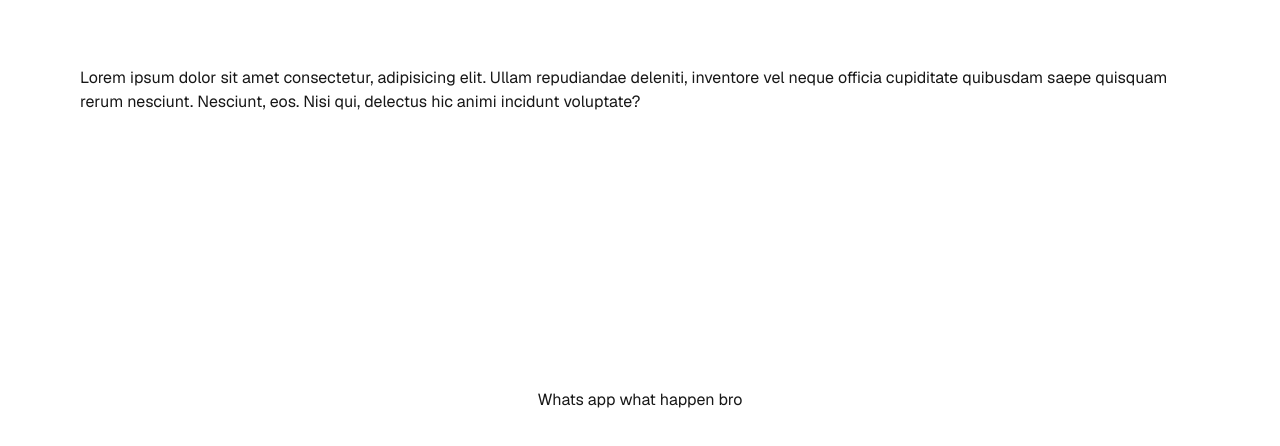
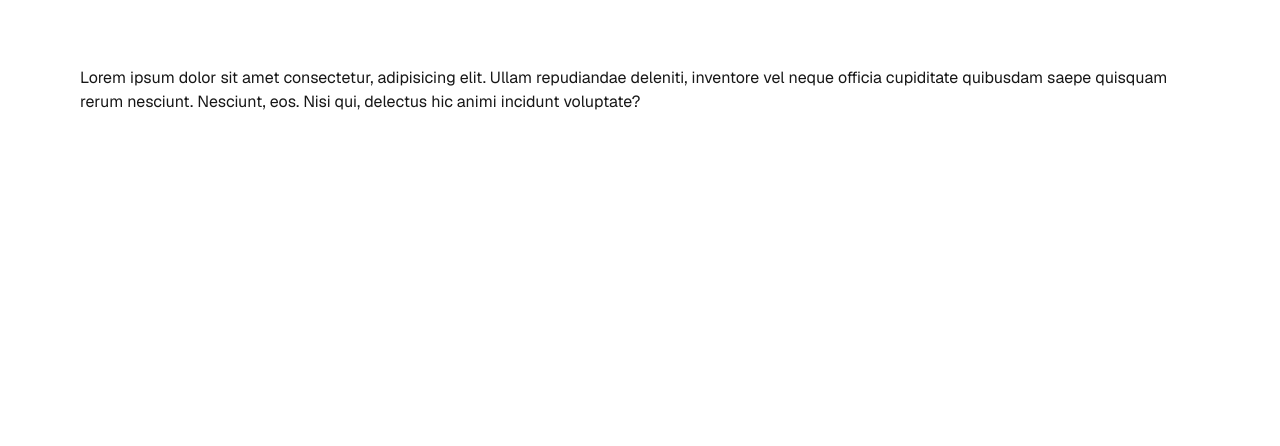
Before and after one commit to rangerisrael/tesing-cd, a Next.js app: page / in a window 1280 px wide. Shown: the top 446 px of the page. Built offline with nearby package versions, Linux system fonts and the light colour scheme.

Commit message:
content delivery experiment

```diff
--- a/src/app/page.tsx
+++ b/src/app/page.tsx
@@ -7,7 +7,6 @@ export default function Home() {
       repudiandae deleniti, inventore vel neque officia cupiditate quibusdam
       saepe quisquam rerum nesciunt. Nesciunt, eos. Nisi qui, delectus hic animi
       incidunt voluptate?
-      <p>Whats app what happen bro</p>
     </div>
   );
 }
```
